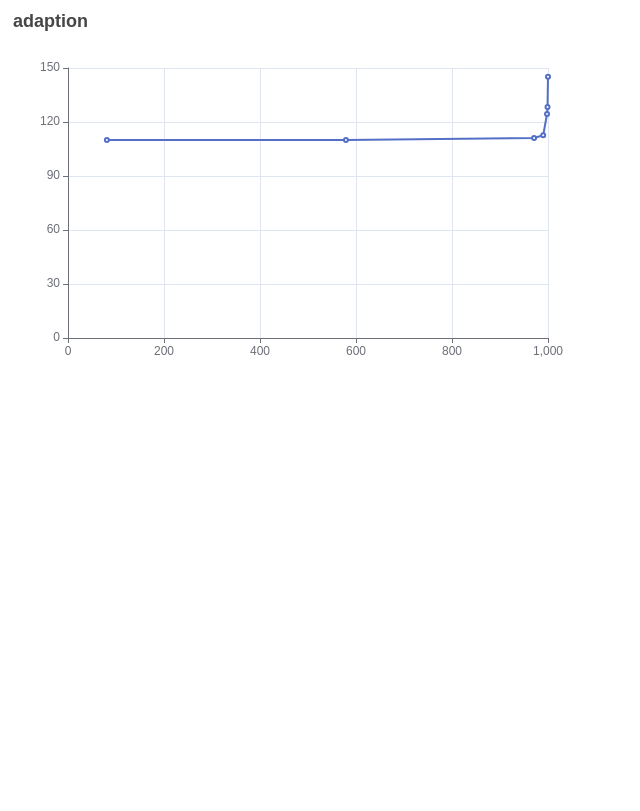
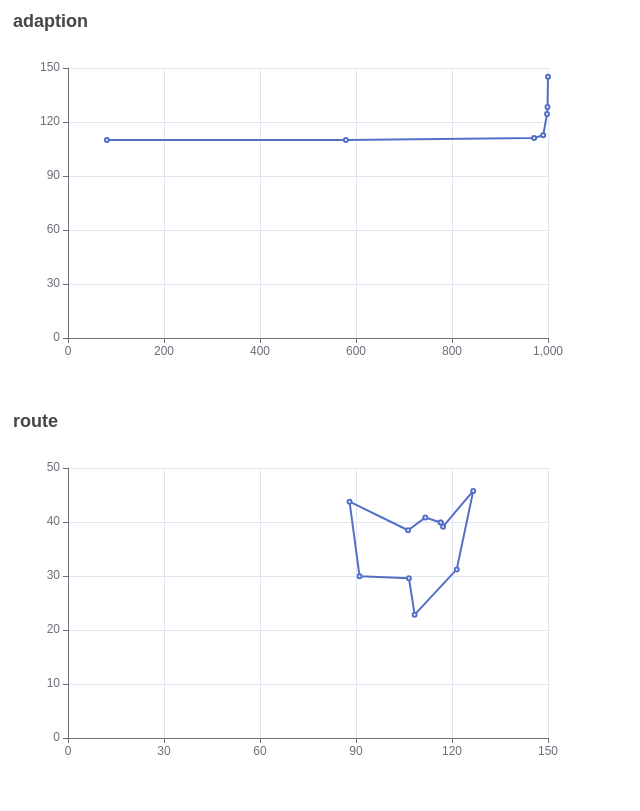
Before and after one commit to bcqsd/utils, a website: page plot/index.html in a window 1280 px wide. Shown: the whole page, without its empty margins (0-640 px from the left). Drawn offline with Linux system fonts and the light colour scheme.

Commit message:
line to eachother

```diff
--- a/package.json
+++ b/package.json
@@ -6,7 +6,6 @@
     },
     "type": "module",
     "dependencies": {
-        "echarts": "^5.3.2",
         "xlsx": "^0.18.5"
     },
     "name": "jsUtil",
--- a/plot/index.html
+++ b/plot/index.html
@@ -14,9 +14,11 @@
 </head>
 <body>
     <div id="main" style="width: 600px;height:400px;"></div>
+    <div id="main2" style="width: 600px;height:400px;"></div>
    <script>
 /*eslint-disable*/
 const myChart=echarts.init(document.getElementById('main'))
+const myChart2=echarts.init(document.getElementById('main2'))
 const rowData=[
     [ 1000, 145.08732275157155 ],
              [ 999, 128.35541250183314 ],
@@ -37,8 +39,31 @@ myChart.setOption({
         data:rowData
     }
 })
-
-
+const cities=[
+    [ 116.46, 39.92 ],
+    [ 117.2, 39.13 ],
+    [ 121.48, 31.22 ],
+    [ 106.54, 29.59 ],
+    [ 91.11, 29.97 ],
+    [ 87.98, 43.77 ],
+    [ 106.27, 38.47 ],
+    [ 111.65, 40.82 ],
+    [ 108.33, 22.84 ],
+    [ 126.63, 45.75 ]
+  ]
+  let sor=[0,1,9,2,8,3,4,5,6,7,0]
+  sor=sor.map(p=>cities[p])
+  myChart2.setOption({
+    title:{
+        text:'route'
+    },
+    xAxis:{},
+    yAxis:{},
+    series:{
+        type:'line',
+        data:sor
+    }
+})
    </script>
 </body>
 </html>
```
Also changed, not shown: test.js (+8 -3 lines), 1 other file.
